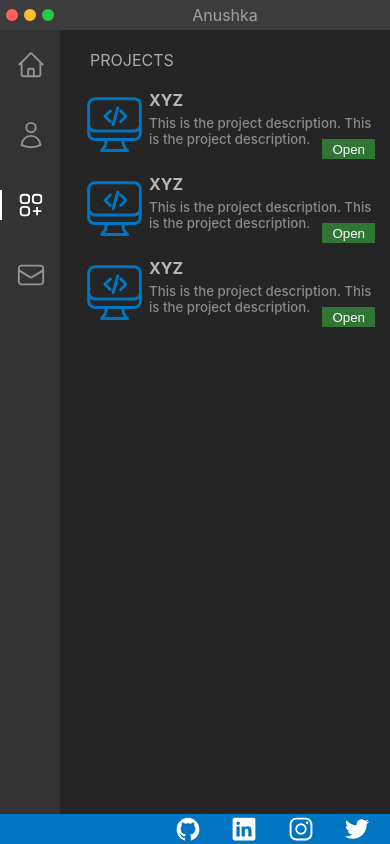
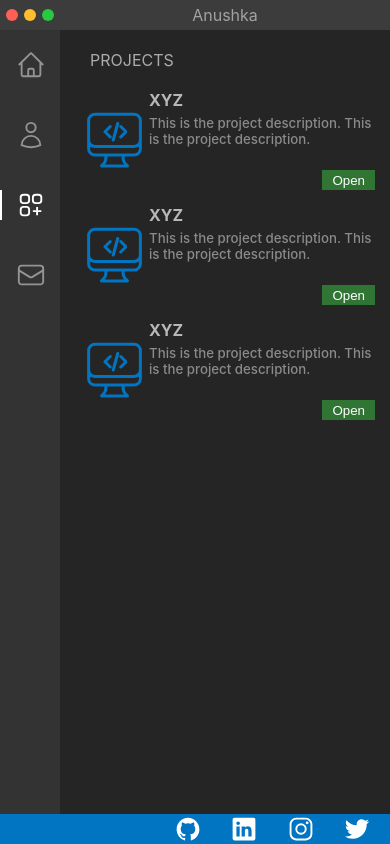
Before and after one commit to anushkadeshpande/vscode-theme-portfolio, a React (Create React App) app: page /projects in a window 390 px wide. Built offline with nearby package versions, Linux system fonts and the light colour scheme.

Commit message:
fix:responsive menu

```diff
--- a/src/components/ProjectsListItem.css
+++ b/src/components/ProjectsListItem.css
@@ -3,7 +3,8 @@
     margin-right: 15px;
     display: flex;
     position: relative;
-    margin-bottom: 15px
+    margin-bottom: 15px;
+    min-height: 100px;
 }
 
 .ProjectsListItem > button {
--- a/src/pages/Projects.css
+++ b/src/pages/Projects.css
@@ -8,7 +8,7 @@
     width: 25%;
 }
 
-@media screen and (max-width: 800px) {
+@media screen and (max-width: 1000px) {
     .Projects__list {
         width: 100%;
 
```
